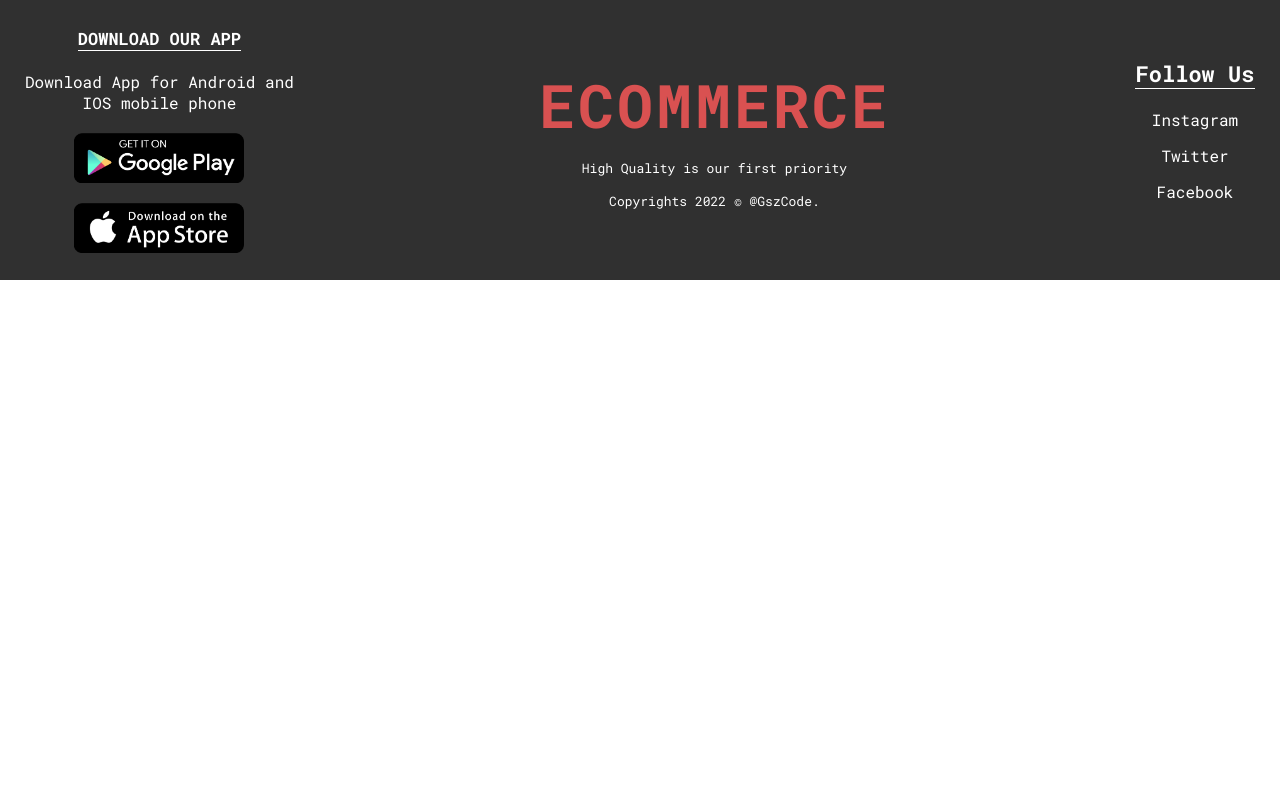
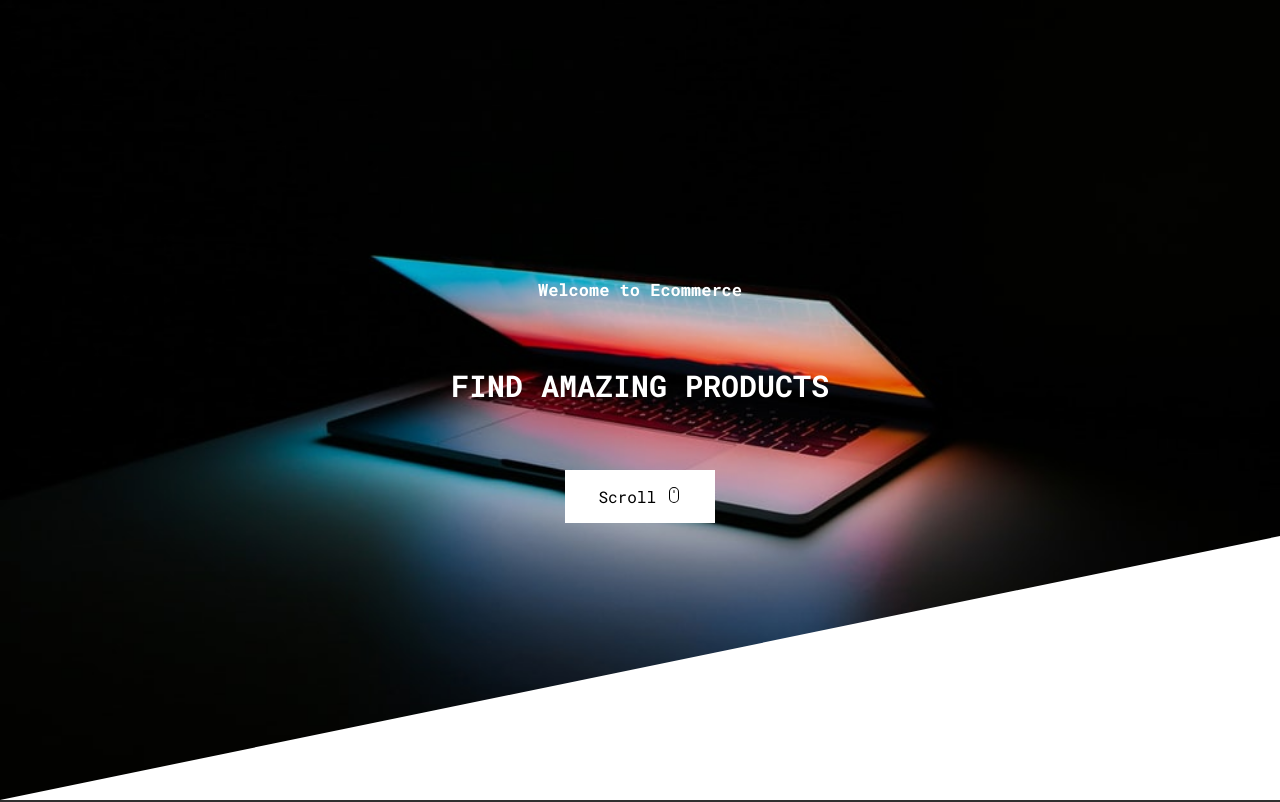
Before and after one commit to gszcode/App, a React (Create React App) app in the folder frontend/: page / in a window 1280 px wide. Shown: the top 802 px of the page. Built offline with nearby package versions, Linux system fonts and the light colour scheme.

Commit message:
landing agregada al main

```diff
--- a/frontend/src/App.js
+++ b/frontend/src/App.js
@@ -1,8 +1,10 @@
 import Footer from './components/Footer/Footer'
+import Landing from './Pages/Landing'
 
 function App() {
   return (
     <>
+      <Landing />
       <Footer />
     </>
   )
```
